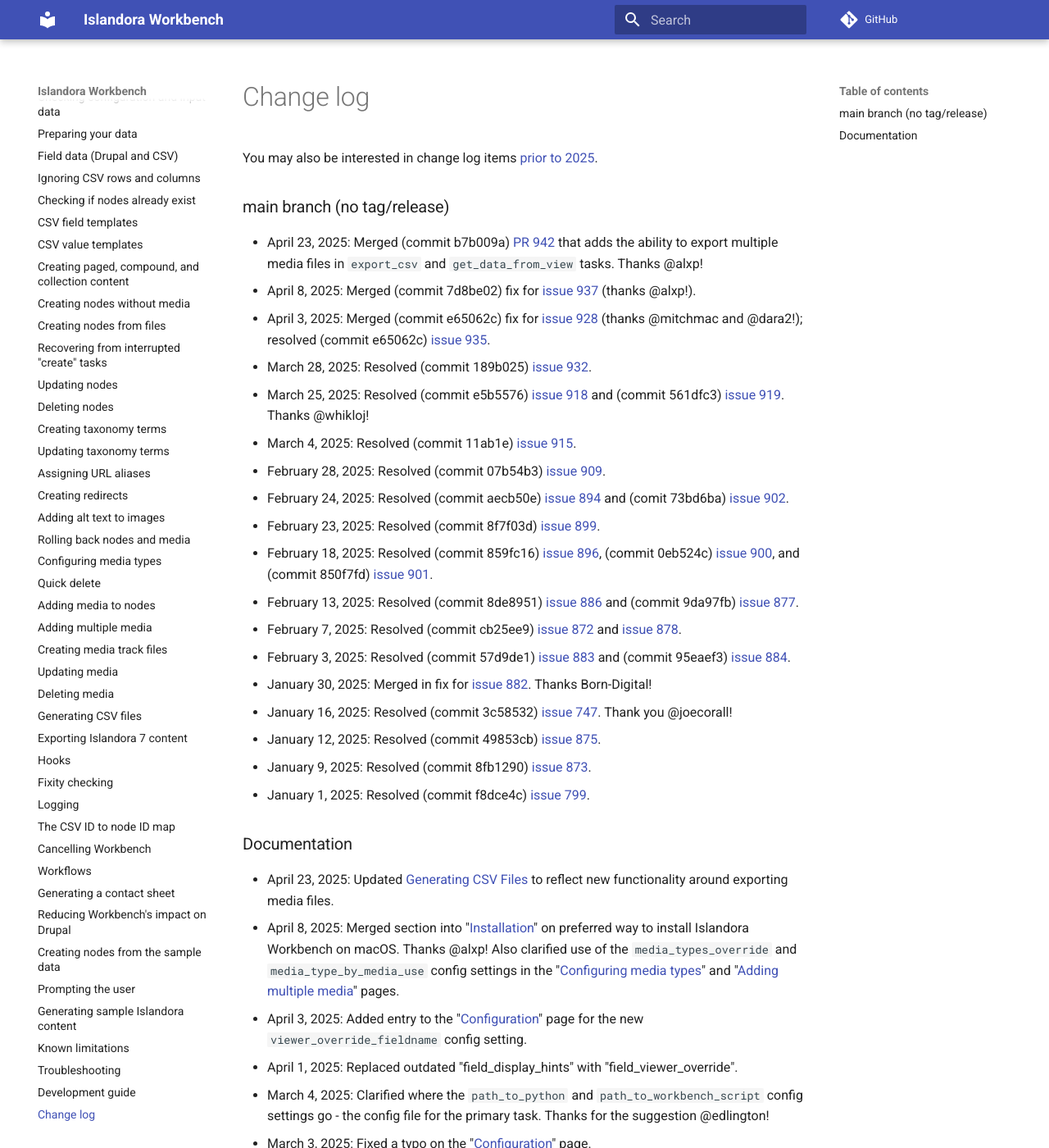
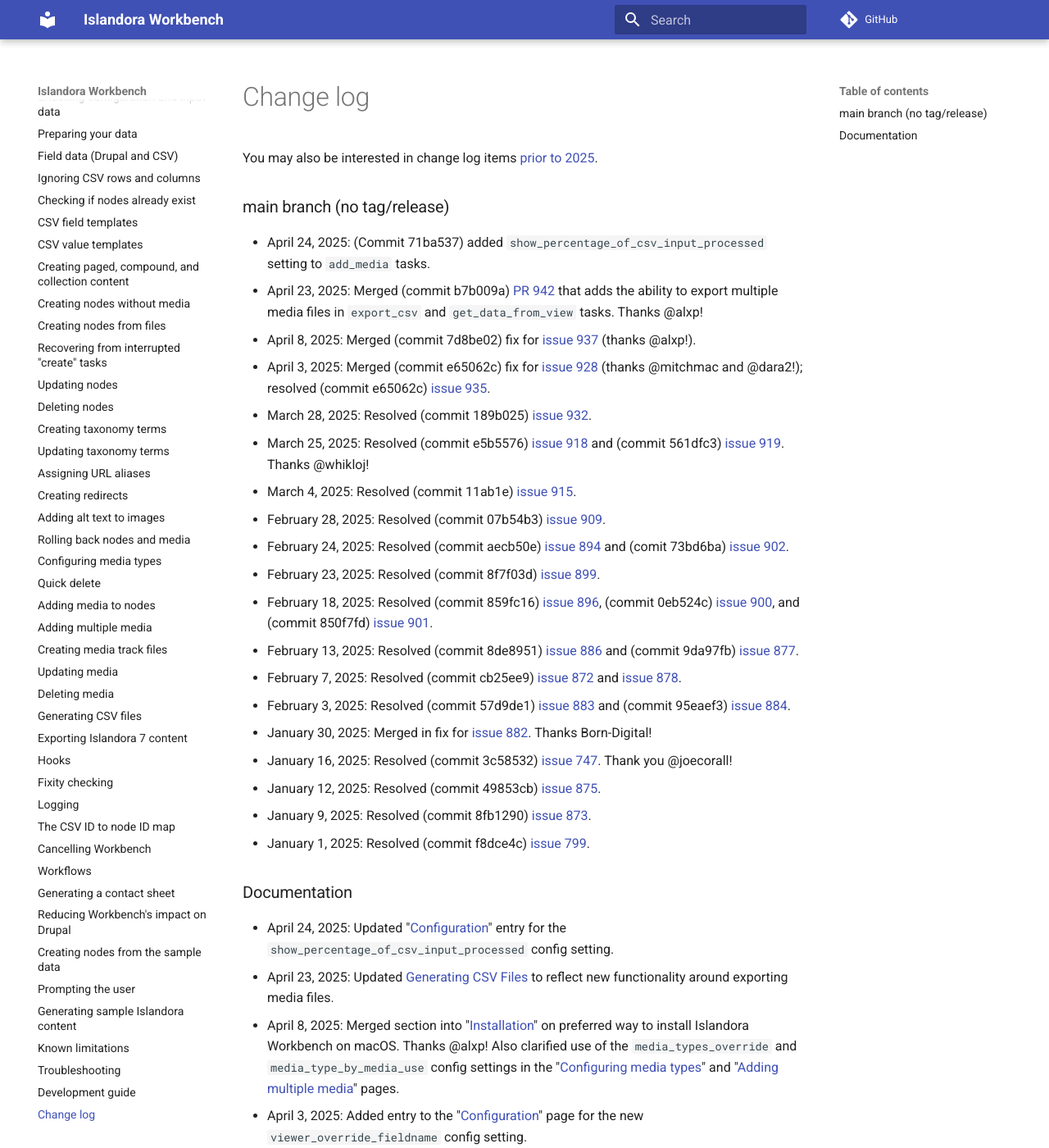
Before and after one commit to mjordan/islandora_workbench_docs, an MkDocs documentation site: the page built from docs/changelog.md, in a window 1280 px wide and 1400 px high. Shown: the whole window at 82% size. Built offline with MkDocs 1.6.1 and Material for MkDocs 9.7.7, drawn with Linux system fonts in a browser that asks for light colours; comment, search, counter and statistics services are not loaded.

Commit message:
Updated config settings docs for show_percentage_of_csv_input_processed.

```diff
--- a/docs/changelog.md
+++ b/docs/changelog.md
@@ -2,6 +2,7 @@
 
 ### main branch (no tag/release)
 
+* April 24, 2025: (Commit 71ba537) added `show_percentage_of_csv_input_processed` setting to `add_media` tasks.
 * April 23, 2025: Merged (commit b7b009a) [PR 942](https://github.com/mjordan/islandora_workbench/pull/942) that adds the ability to export multiple media files in `export_csv` and `get_data_from_view` tasks. Thanks @alxp!
 * April 8, 2025: Merged (commit 7d8be02) fix for [issue 937](https://github.com/mjordan/islandora_workbench/issues/937) (thanks @alxp!).
 * April 3, 2025: Merged (commit e65062c) fix for [issue 928](https://github.com/mjordan/islandora_workbench/issues/932) (thanks @mitchmac and @dara2!); resolved (commit e65062c) [issue 935](https://github.com/mjordan/islandora_workbench/issues/935).
@@ -24,6 +25,7 @@
 
 ### Documentation
 
+* April 24, 2025: Updated "[Configuration](/islandora_workbench_docs/configuration/)" entry for the `show_percentage_of_csv_input_processed` config setting.
 * April 23, 2025: Updated [Generating CSV Files](/islandora_workbench_docs/generating_csv_files/) to reflect new functionality around exporting media files.
 * April 8, 2025: Merged section into "[Installation](/islandora_workbench_docs/installation/)" on preferred way to install Islandora Workbench on macOS. Thanks @alxp! Also clarified use of the `media_types_override` and `media_type_by_media_use` config settings in the "[Configuring media types](/islandora_workbench_docs/media_types/)" and "[Adding multiple media](/islandora_workbench_docs/adding_multiple_media/)" pages.
 * April 3, 2025: Added entry to the "[Configuration](/islandora_workbench_docs/configuration/#paged-and-compound-content-settings)" page for the new `viewer_override_fieldname` config setting.
```
Also changed, not shown: docs/configuration.md (+1 -1 lines).
